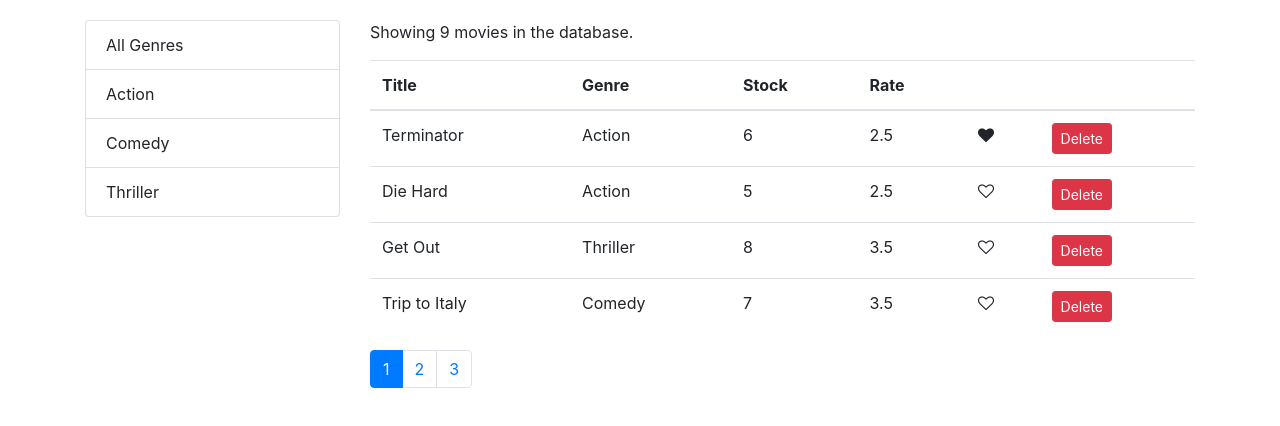
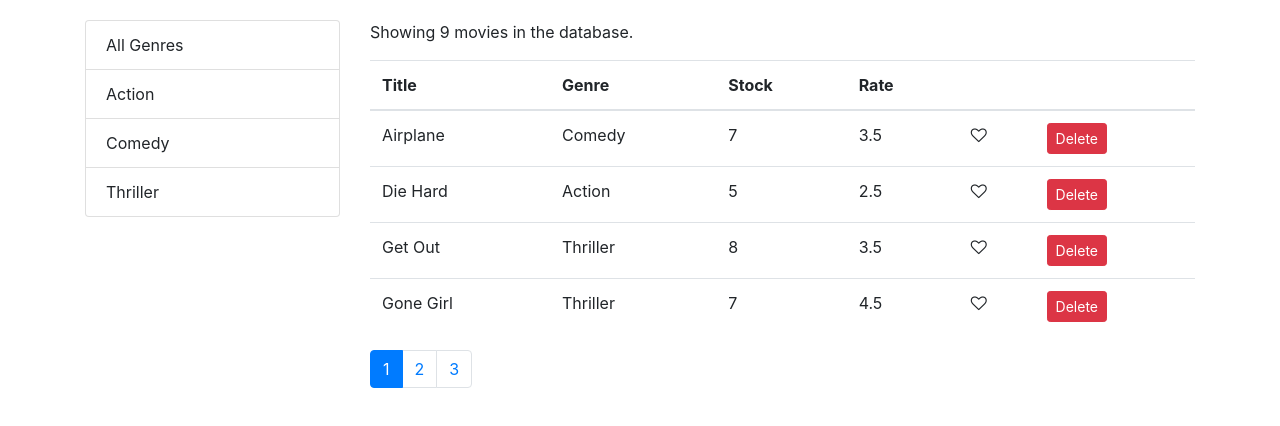
Before and after one commit to chongzter/vivdly, a React (Create React App) app: page / in a window 1280 px wide. Shown: the top 426 px of the page. Built offline with nearby package versions, Linux system fonts and the light colour scheme.

Commit message:
Sorting - Implementing Sorting

```diff
--- a/src/components/movies.jsx
+++ b/src/components/movies.jsx
@@ -5,13 +5,15 @@
 import { getMovies } from "../services/fakeMovieService";
 import { getGenres } from "../services/fakeGenreService";
 import { paginate } from "../utils/paginate";
+import _ from "lodash";
 
 class Movies extends Component {
   state = {
     movies: [],
     genres: [],
     currentPage: 1,
-    pageSize: 4
+    pageSize: 4,
+    sortColumn: { path: "title", order: "asc" }
   };
 
   componentDidMount() {
@@ -42,7 +44,14 @@
   };
 
   handleSort = path => {
-    console.log(path);
+    const sortColumn = { ...this.state.sortColumn };
+    if (sortColumn.path === path)
+      sortColumn.order = sortColumn.order === "asc" ? "desc" : "asc";
+    else {
+      sortColumn.path = path;
+      sortColumn.order = "asc";
+    }
+    this.setState({ sortColumn });
   };
 
   render() {
@@ -50,6 +59,7 @@
     const {
       pageSize,
       currentPage,
+      sortColumn,
       selectedGenre,
       movies: allMovies
     } = this.state;
@@ -60,7 +70,10 @@
       selectedGenre && selectedGenre._id
         ? allMovies.filter(m => m.genre._id === selectedGenre._id)
         : allMovies;
-    const movies = paginate(filtered, currentPage, pageSize);
+
+    const sorted = _.orderBy(filtered, [sortColumn.path], [sortColumn.order]);
+
+    const movies = paginate(sorted, currentPage, pageSize);
 
     return (
       <div className="row">
```
